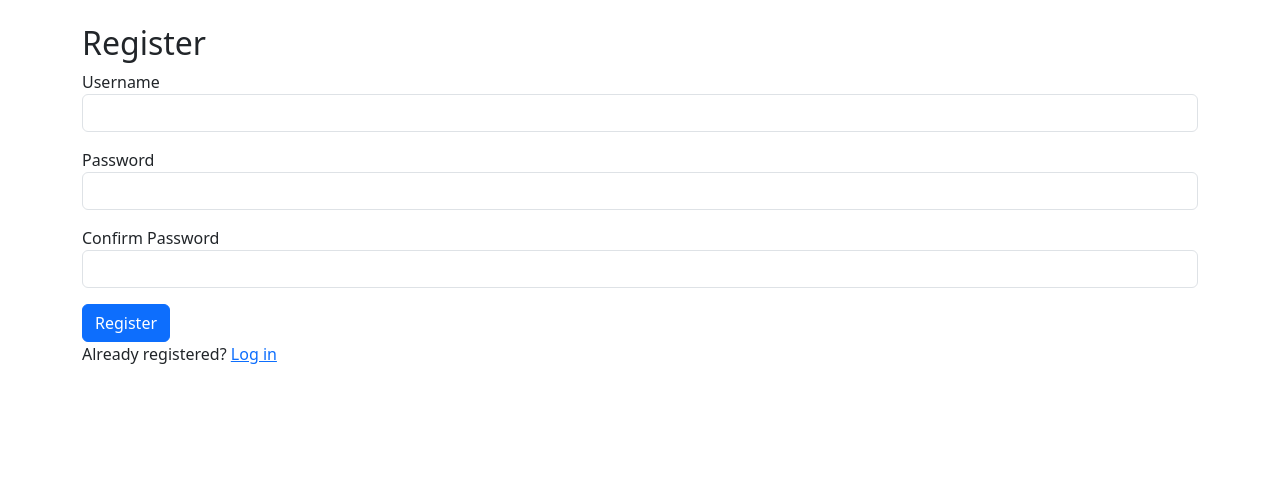
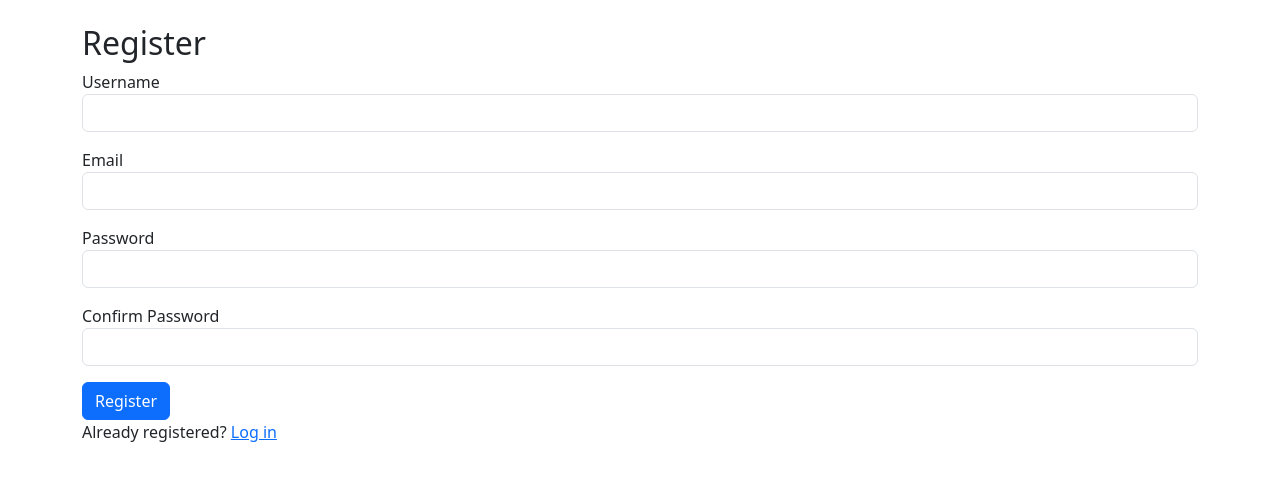
Before and after one commit to Btibor02/F1-Race-Statistics, a Flask app: page /register in a window 1280 px wide. Shown: the top 481 px of the page. Run offline with Flask 3, Linux system fonts and the light colour scheme.

Commit message:
Email, and password rules

```diff
--- a/app/forms.py
+++ b/app/forms.py
@@ -1,6 +1,6 @@
 from flask_wtf import FlaskForm
 from wtforms import StringField, PasswordField, SubmitField
-from wtforms.validators import DataRequired, EqualTo, ValidationError
+from wtforms.validators import DataRequired, EqualTo, ValidationError, Email, Length, Regexp
 from .models import User
 
 class LoginForm(FlaskForm):
@@ -10,7 +10,10 @@ class LoginForm(FlaskForm):
 
 class RegistrationForm(FlaskForm):
     username = StringField('Username', validators=[DataRequired()])
-    password = PasswordField('Password', validators=[DataRequired()])
+    email = StringField('Email', validators=[DataRequired(), Email()])
+    password = PasswordField('Password', validators=[DataRequired(),
+        Length(min=8, message='Password must be at least 8 characters long'),
+        Regexp('^(?=.*[!@#$%^&*])[A-Za-z\d!@#$%^&*]{8,}$', message='Password must contain at least one special character')])
     confirm_password = PasswordField('Confirm Password', validators=[DataRequired(), EqualTo('password')])
     submit = SubmitField('Register')
 
@@ -18,3 +21,8 @@ class RegistrationForm(FlaskForm):
         user = User.query.filter_by(username=username.data).first()
         if user:
             raise ValidationError('Username already exists. Please choose a different one.')
+
+    def validate_email(self, email):
+        user = User.query.filter_by(email=email.data).first()
+        if user:
+            raise ValidationError('Email already exists. Please choose a different one.')
--- a/app/models.py
+++ b/app/models.py
@@ -6,6 +6,7 @@ from . import login_manager
 class User(db.Model, UserMixin):
     id = db.Column(db.Integer, primary_key=True)
     username = db.Column(db.String(150), unique=True, nullable=False)
+    email = db.Column(db.String(150), unique=True, nullable=False)
     password_hash = db.Column(db.String(128), nullable=False)
 
     def set_password(self, password):
--- a/app/routes.py
+++ b/app/routes.py
@@ -14,7 +14,7 @@ def index():
 def register():
     form = RegistrationForm()
     if form.validate_on_submit():
-        user = User(username=form.username.data)
+        user = User(username=form.username.data, email=form.email.data)
         user.set_password(form.password.data)
         db.session.add(user)
         db.session.commit()
--- a/app/templates/register.html
+++ b/app/templates/register.html
@@ -4,7 +4,11 @@
   <form method="POST">
     {{ form.hidden_tag() }}
     <div class="mb-3">{{ form.username.label }} {{ form.username(class="form-control") }}</div>
-    <div class="mb-3">{{ form.password.label }} {{ form.password(class="form-control") }}</div>
+    <div class="mb-3">{{ form.email.label }} {{ form.email(class="form-control") }}</div>
+    <div class="mb-3">{{ form.password.label }} {{ form.password(class="form-control") }} {% for error in form.password.errors %}
+    <div class="text-danger">{{ error }}</div>
+      {% endfor %}
+    </div>
     <div class="mb-3">{{ form.confirm_password.label }} {{ form.confirm_password(class="form-control") }}</div>
     {{ form.submit(class="btn btn-primary") }}
   </form>
```
